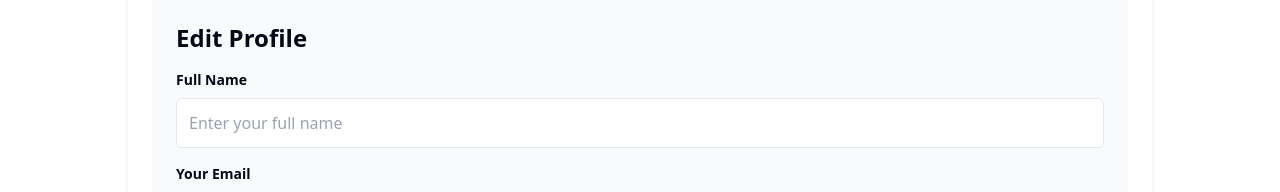
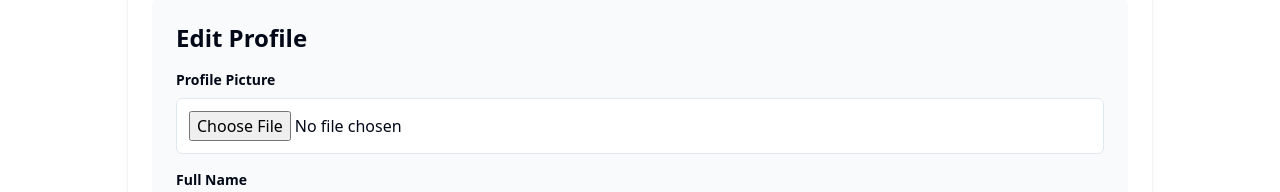
Before and after one commit to Kamrulthedev/Buy-Nest, a React (Vite) app: page /Profile/myProfile in a window 1280 px wide. Both pictures are taken after a click on the button "Edit Profile". Shown: the part 566-758 px from the top of the page. Built offline with nearby package versions, Linux system fonts and the light colour scheme.

Commit message:
update-myprofile

```diff
--- a/src/pages/Profile/MyProfile.tsx
+++ b/src/pages/Profile/MyProfile.tsx
@@ -1,16 +1,42 @@
+/* eslint-disable @typescript-eslint/no-unused-vars */
+/* eslint-disable prefer-const */
+/* eslint-disable @typescript-eslint/no-explicit-any */
 import Photo from '@/components/Profile/Photo';
 import { useState } from 'react';
 import { useForm } from 'react-hook-form';
 
 const MyProfile = () => {
-    const { register, handleSubmit } = useForm();
+    const { register, handleSubmit, setValue, watch } = useForm();
     const [isEditing, setIsEditing] = useState(false);
+    const [profileImage, setProfileImage] = useState<string | null>(null);
+    const [fileInput, setFileInput] = useState<File | null>(null);
 
-    const onSubmit = (data) => {
-        console.log(data);
+    const onSubmit = (data: any) => {
+        const formData = new FormData();
+        if (fileInput) {
+            formData.append('profileImage', fileInput);
+        }
+
+        // Append the rest of the form data
+        Object.keys(data).forEach((key) => {
+            formData.append(key, data[key]);
+        });
+
+        // Log the FormData to the console
+        for (let [key, value] of formData.entries()) {
+            console.log("Profile Data", `${key}:`, value );
+        }
+
         setIsEditing(false);
     };
 
+    const handleImageChange = (e: any) => {
+        const file = e.target.files[0];
+        if (file) {
+            setFileInput(file);
+            setProfileImage(URL.createObjectURL(file));
+        }
+    };
     return (
         <div className='mb-20 p-5 animate__animated animate__fadeInDown'>
             <div className='max-w-screen-lg mx-auto p-6 bg-white shadow-md rounded-lg'>
@@ -55,6 +81,20 @@ const MyProfile = () => {
                     <form onSubmit={handleSubmit(onSubmit)} className="space-y-4 bg-gray-50 p-6 rounded-lg mt-8">
                         <h2 className="text-2xl font-semibold mb-4">Edit Profile</h2>
 
+                        {/* Profile Image Input */}
+                        <div className="flex flex-col">
+                            <label className="text-sm font-semibold mb-2">Profile Picture</label>
+                            <input
+                                type="file"
+                                className="bg-white p-3 border rounded-md"
+                                accept="image/*"
+                                onChange={handleImageChange}
+                            />
+                            {profileImage && (
+                                <img src={profileImage} alt="Profile Preview" className="mt-4 w-32 h-32 object-cover rounded-full" />
+                            )}
+                        </div>
+
                         <div className="flex flex-col">
                             <label className="text-sm font-semibold mb-2">Full Name</label>
                             <input
@@ -74,12 +114,12 @@ const MyProfile = () => {
                             />
                         </div>
                         <div className="flex flex-col">
-                            <label className="text-sm font-semibold mb-2">Phone Numbar</label>
+                            <label className="text-sm font-semibold mb-2">Phone Number</label>
                             <input
                                 type="text"
                                 className="bg-white p-3 border rounded-md"
-                                {...register('location')}
-                                placeholder="Enter your phone numbar"
+                                {...register('phone')}
+                                placeholder="Enter your phone number"
                             />
                         </div>
                         <div className="flex flex-col">
```
